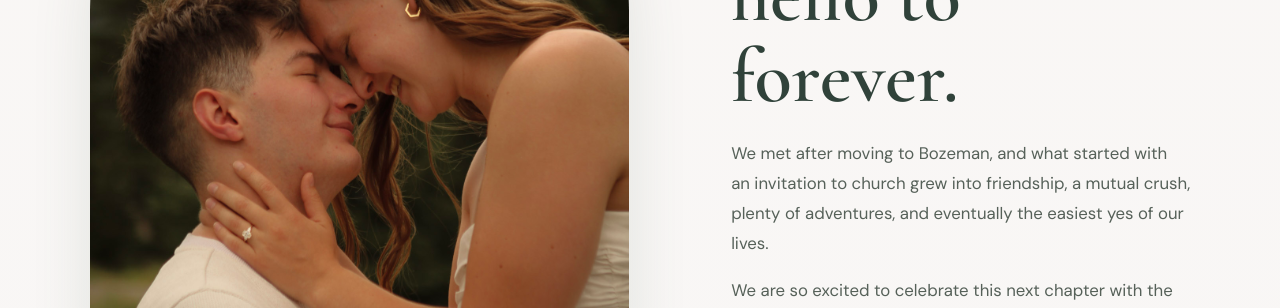
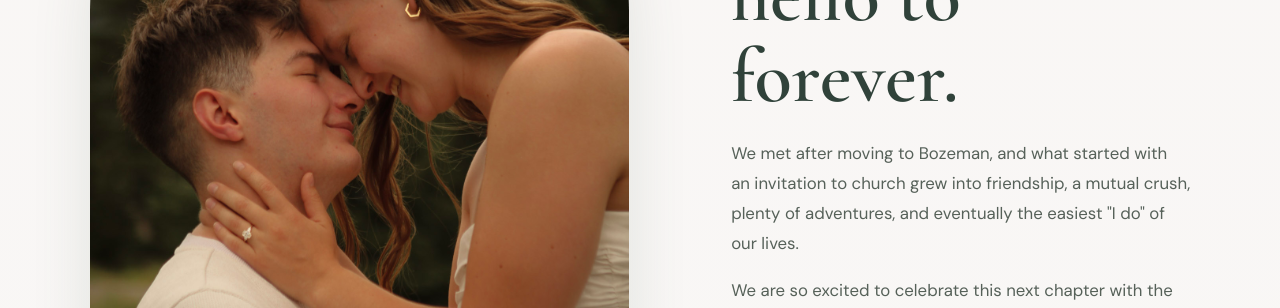
Before and after one commit to jun-zaga/wedding-site, a React (Vite) app: page / in a window 1280 px wide. Shown: the part 1560-1868 px from the top of the page. Built offline with nearby package versions, Linux system fonts and the light colour scheme.

Commit message:
changed wording

```diff
--- a/src/App.tsx
+++ b/src/App.tsx
@@ -65,7 +65,7 @@ function App() {
           <p>
             We met after moving to Bozeman, and what started with an invitation
             to church grew into friendship, a mutual crush, plenty of adventures,
-            and eventually the easiest yes of our lives.
+            and eventually the easiest "I do" of our lives.
           </p>
           <p>
             We are so excited to celebrate this next chapter with the people we love most.
```
